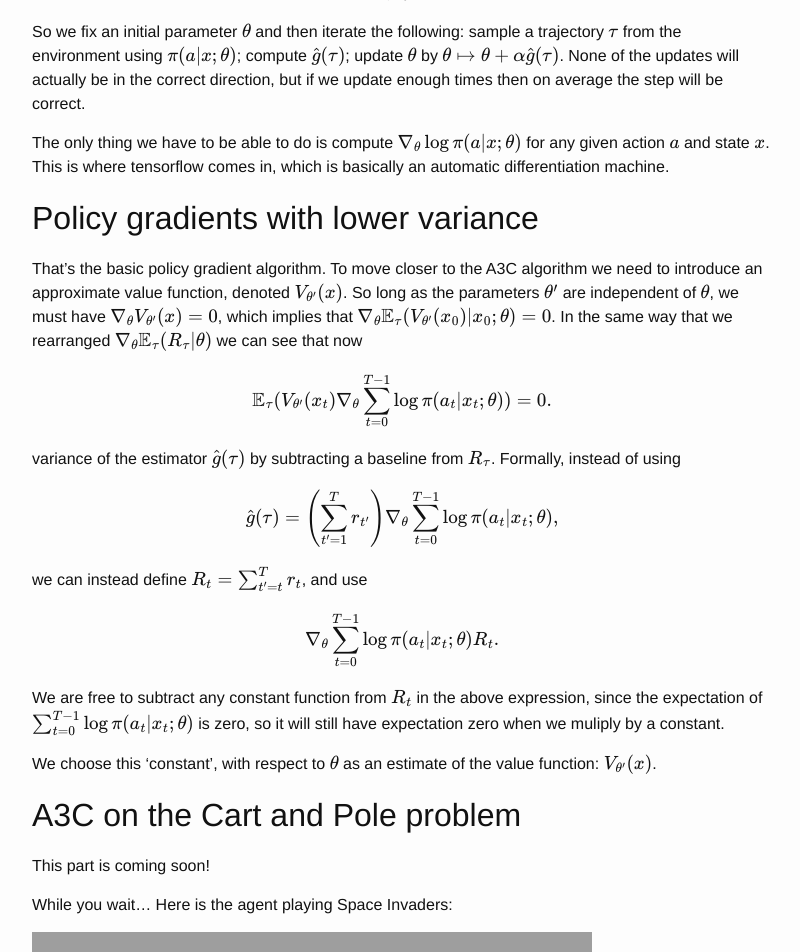
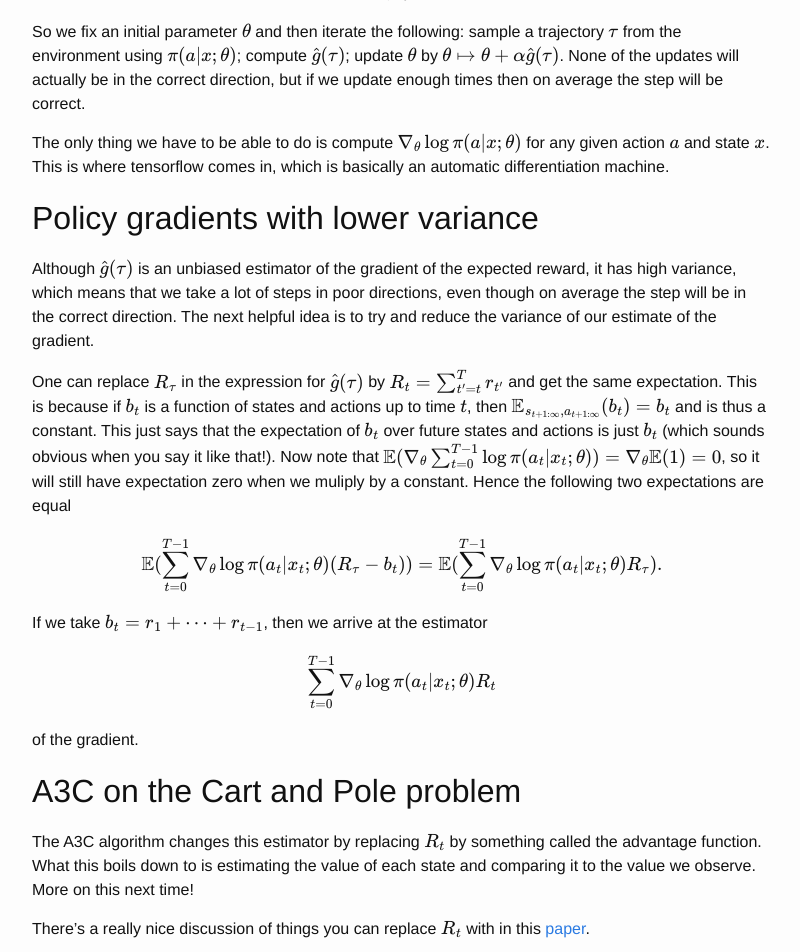
Before and after one commit to cgnicholls/cgnicholls.github.io, a Jekyll site: the page built from _posts/2017-03-27-a3c.markdown, in a window 1280 px wide and 1400 px high, scrolled down 2766 px. Shown: the top 952 px of the window, without its empty margins (238-1038 px from the left). Built offline with Jekyll 4.4.1, drawn with Linux system fonts in a browser that asks for light colours; formulas are drawn with MathJax 3; grey boxes are pictures that could not be loaded.

Commit message:
Minor changes to A3C post

```diff
--- a/_posts/2017-03-27-a3c.markdown
+++ b/_posts/2017-03-27-a3c.markdown
@@ -161,41 +161,43 @@ The only thing we have to be able to do is compute $\grad_\theta \log \pi(a | x;
 in, which is basically an automatic differentiation machine.
 
 ## Policy gradients with lower variance ##
-That's the basic policy gradient algorithm. To move closer to the A3C algorithm
-we need to introduce an approximate value function, denoted $V_{\theta'}(x)$. So
-long as the parameters $\theta'$ are independent of $\theta$, we must have
-$\grad_\theta V_{\theta'}(x) = 0$, which implies that $\grad_\theta
-\EE_\tau(V_{\theta'}(x_0) | x_0; \theta) = 0$. In the same way that we
-rearranged $\grad_\theta \EE_\tau(R_\tau | \theta)$ we can see that now
+Although $\hat{g}(\tau)$ is an unbiased estimator of the gradient of the
+expected reward, it has high variance, which means that we take a lot of
+steps in poor directions, even though on average the step will be in the correct
+direction. The next helpful idea is to try and reduce the variance of our
+estimate of the gradient.
+
+One can replace $R_\tau$ in the expression for $\hat{g}(\tau)$ by $R_t =
+\sum_{t'=t}^T r_{t'}$ and get the same expectation. This is because if $b_t$ is
+a function of states and actions up to time $t$, then $\EE_{s_{t+1\colon\infty},
+a_{t+1\colon\infty}}(b_t) = b_t$ and is thus a constant. This just says that the
+expectation of $b_t$ over future states and actions is just $b_t$ (which sounds
+obvious when you say it like that!). Now note that $\EE(\grad_\theta
+\sum_{t=0}^{T-1} \log \pi (a_t | x_t; \theta)) = \grad_\theta \EE(1) = 0$, so it
+will still have expectation zero when we muliply by a constant. Hence the
+following two expectations are equal
 
 $$
-\EE_\tau(V_{\theta'}(x_t) \grad_\theta \sum_{t=0}^{T-1} \log \pi(a_t | x_t;
-\theta)) = 0.
+\EE (\sum_{t=0}^{T-1} \grad_\theta \log \pi (a_t | x_t; \theta) (R_\tau - b_t))
+= \EE (\sum_{t=0}^{T-1} \grad_\theta \log \pi (a_t | x_t; \theta) R_\tau).
 $$
 
-variance of the estimator $\hat{g}(\tau)$ by subtracting a baseline from
-$R_\tau$. Formally, instead of using
+If we take $b_t = r_1 + \cdots + r_{t-1}$, then we arrive at the estimator
 
 $$
-\hat{g}(\tau) = \left( \sum_{t'=1}^T r_{t'} \right) \grad_\theta
-\sum_{t=0}^{T-1} \log \pi (a_t | x_t; \theta),
+\sum_{t=0}^{T-1} \grad_\theta \log \pi (a_t | x_t; \theta) R_t
 $$
 
-we can instead define $R_t = \sum_{t'=t}^T r_t$, and use
-
-$$
-\grad_\theta \sum_{t=0}^{T-1} \log \pi (a_t | x_t; \theta) R_t.
-$$
-
-We are free to subtract any constant function from $R_t$ in the above
-expression, since the expectation of $\sum_{t=0}^{T-1} \log \pi (a_t | x_t;
-\theta)$ is zero, so it will still have expectation zero when we muliply by a
-constant.
-
-We choose this 'constant', with respect to $\theta$ as an estimate of the value
-function: $V_{\theta'}(x)$.
+of the gradient.
 
 ## A3C on the Cart and Pole problem ##
+The A3C algorithm changes this estimator by replacing $R_t$ by something called
+the advantage function. What this boils down to is estimating the value of each
+state and comparing it to the value we observe. More on this next time!
+
+There's a really nice discussion of things you can replace $R_t$ with in this
+[paper](https://arxiv.org/abs/1506.02438).
+
 This part is coming soon!
 
 While you wait... Here is the agent playing Space Invaders:
```
